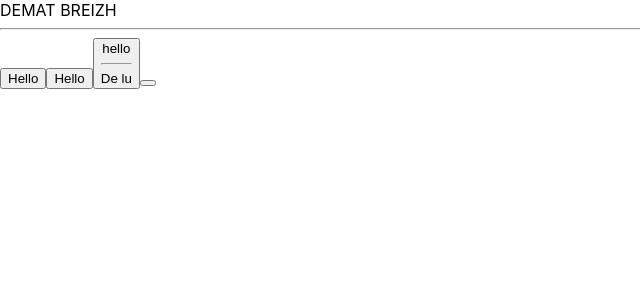
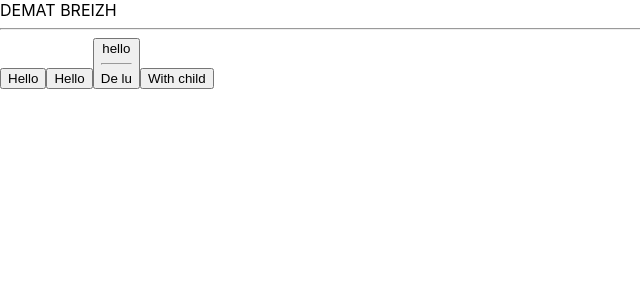
Before and after one commit to champix56/2022-05-30-tjs, a React (Create React App) app: page / in a window 1280 px wide. Shown: the top 300 px of the page, without its empty margins (0-640 px from the left). Built offline with nearby package versions, Linux system fonts and the light colour scheme.

Commit message:
meo de propstypes

```diff
--- a/src/App/App.tsx
+++ b/src/App/App.tsx
@@ -18,7 +18,7 @@ function App() {
       >Hello</Button>
       <Button ><div>Hello</div></Button>
       <Button >hello<hr/>De lu</Button>
-      <Button />
+      <Button >With child</Button>
     </div>
   );
 }
--- a/src/App/components/Button/Button.jsx
+++ b/src/App/components/Button/Button.jsx
@@ -4,6 +4,10 @@ function Button(props) {
   console.log(props);
   return <button type={props.type}>{props.children}</button>;
 }
-
+Button.propTypes = {
+    type: PropTypes.string,
+    action: PropTypes.func,
+    children: PropTypes.any.isRequired,
+};
 
 export default Button;
```
